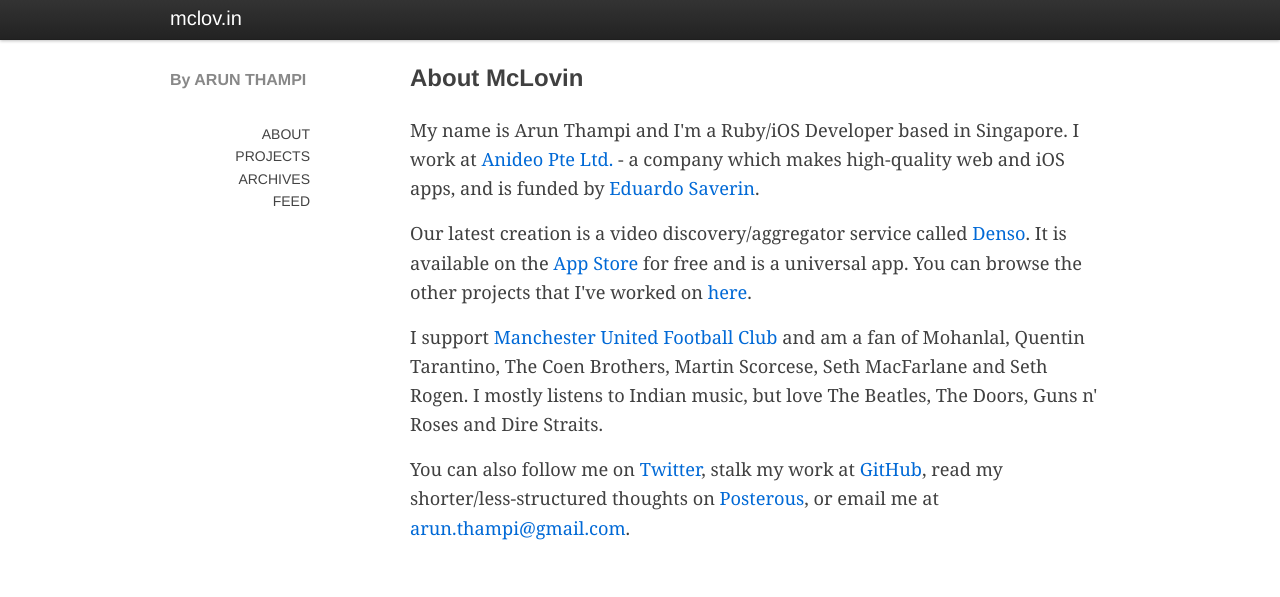
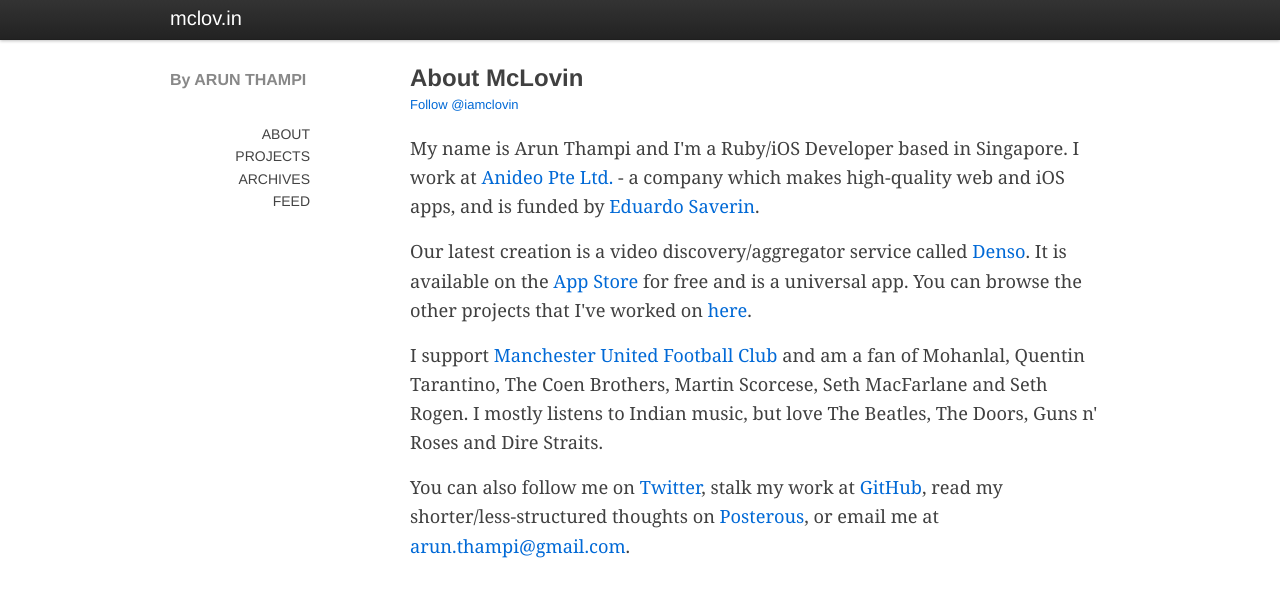
Before and after one commit to arunthampi/arunthampi.github.com, a Jekyll site: the page built from about.html, in a window 1280 px wide. Shown: the top 597 px of the page. Built offline with Jekyll 4.4.1, drawn with Linux system fonts in a browser that asks for light colours; Markdown is read by kramdown in place of the engine named in the settings; comment, search, counter and statistics services are not loaded.

Commit message:
Add Follow button

```diff
--- a/about.html
+++ b/about.html
@@ -3,6 +3,9 @@
 title: About McLovin
 ---
 <h2 id="intro">{{ page.title }}</h2>
+
+<a href="https://twitter.com/iamclovin" class="twitter-follow-button" data-show-count="false">Follow @iamclovin</a>
+<script>!function(d,s,id){var js,fjs=d.getElementsByTagName(s)[0];if(!d.getElementById(id)){js=d.createElement(s);js.id=id;js.src="//platform.twitter.com/widgets.js";fjs.parentNode.insertBefore(js,fjs);}}(document,"script","twitter-wjs");</script>
 
 <div class="post" style="padding-top: 20px;">
   <p>My name is Arun Thampi and I'm a Ruby/iOS Developer based in Singapore. I work at <a href="http://anideo.com">Anideo Pte Ltd.</a> - a company which makes high-quality web and iOS apps, and is funded by <a href="http://facebook.com/saverin">Eduardo Saverin</a>.</p>
```
